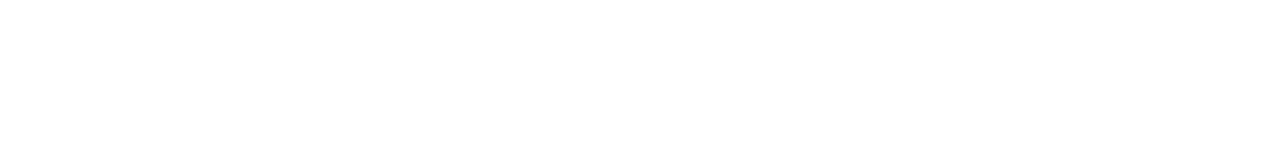
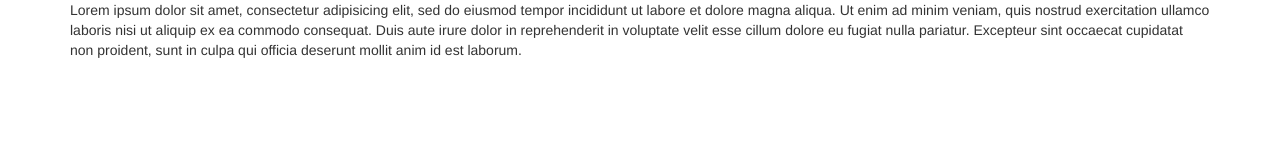
Before and after one commit to jeffreysbrother/frontend-scaffolding, a plain HTML site: page index.html in a window 1280 px wide. Drawn offline with nearby package versions, Linux system fonts and the light colour scheme.

Commit message:
added bootstrap CDN and modified file structure

```diff
--- a/index.html
+++ b/index.html
@@ -4,10 +4,25 @@
     <meta charset="utf-8">
     <meta name="viewport" content="width=device-width, initial-scale=1">
     <link rel="stylesheet" href="/css/normalize.css">
-    <link rel="stylesheet" href="/css/style.css">
+    <!-- Bootstrap compiled and minified CSS -->
+    <link rel="stylesheet" href="https://maxcdn.bootstrapcdn.com/bootstrap/3.3.6/css/bootstrap.min.css" integrity="sha384-1q8mTJOASx8j1Au+a5WDVnPi2lkFfwwEAa8hDDdjZlpLegxhjVME1fgjWPGmkzs7" crossorigin="anonymous">
+    <!-- Bootstrap Optional theme -->
+    <link rel="stylesheet" href="https://maxcdn.bootstrapcdn.com/bootstrap/3.3.6/css/bootstrap-theme.min.css" integrity="sha384-fLW2N01lMqjakBkx3l/M9EahuwpSfeNvV63J5ezn3uZzapT0u7EYsXMjQV+0En5r" crossorigin="anonymous">
+    <link rel="stylesheet" href="/css/final.css.min">
     <title>ninthlink</title>
   </head>
   <body>
 
+    <div class="container">
+      <div class="lg-col-12">
+        <p>
+          Lorem ipsum dolor sit amet, consectetur adipisicing elit, sed do eiusmod tempor incididunt ut labore et dolore magna aliqua. Ut enim ad minim veniam, quis nostrud exercitation ullamco laboris nisi ut aliquip ex ea commodo consequat. Duis aute irure dolor in reprehenderit in voluptate velit esse cillum dolore eu fugiat nulla pariatur. Excepteur sint occaecat cupidatat non proident, sunt in culpa qui officia deserunt mollit anim id est laborum.
+        </p>
+      </div>
+    </div>
+
+    <!-- Bootstrap compiled and minified JavaScript -->
+    <script src="https://maxcdn.bootstrapcdn.com/bootstrap/3.3.6/js/bootstrap.min.js" integrity="sha384-0mSbJDEHialfmuBBQP6A4Qrprq5OVfW37PRR3j5ELqxss1yVqOtnepnHVP9aJ7xS" crossorigin="anonymous"></script>
+
   </body>
 </html>
```
Also changed, not shown: css/style.css (deleted), 1 other file.
